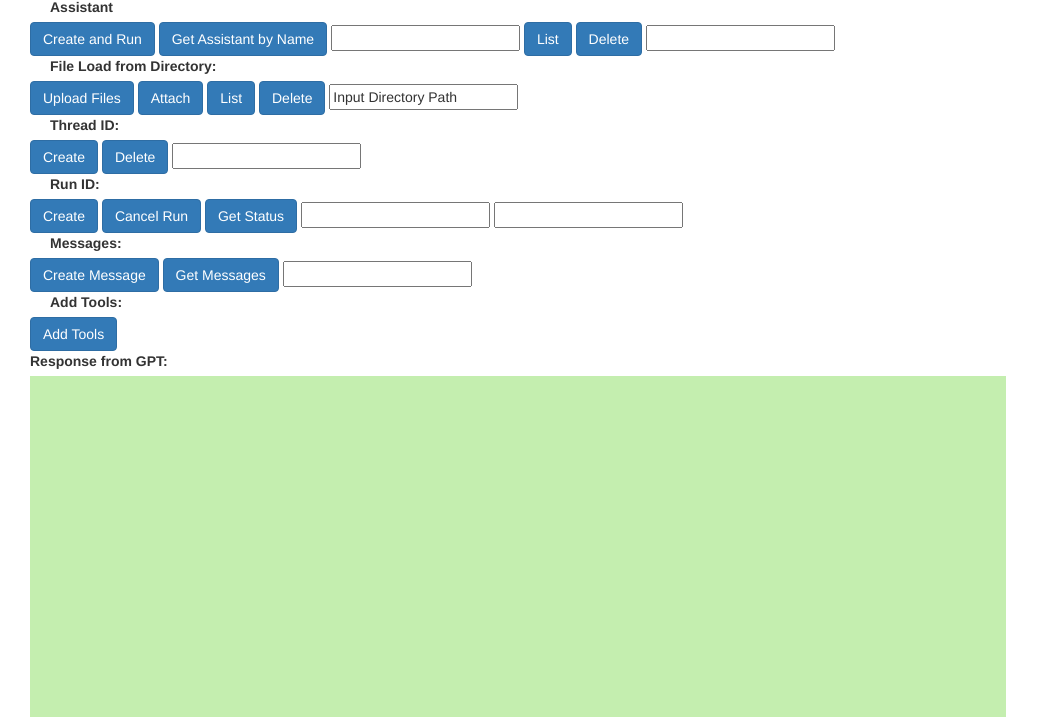
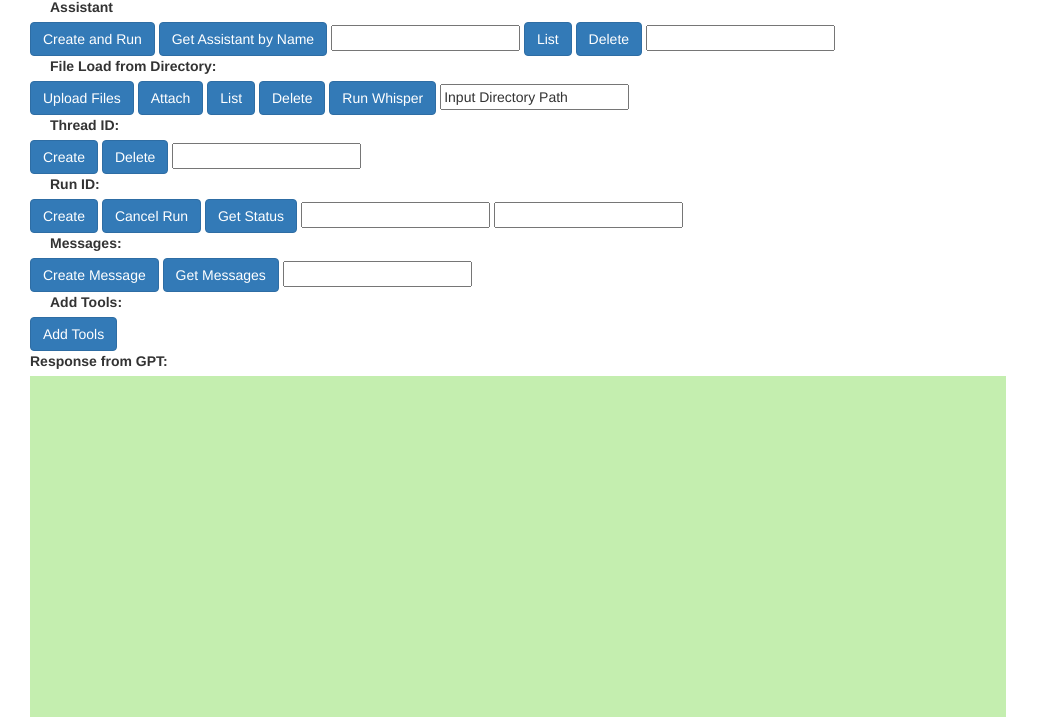
Before and after one commit to johntango/Assistants_MultiAgents, a website: page index.html in a window 1280 px wide. Shown: the part 83-800 px from the top of the page, without its empty margins (0-1039 px from the left). Drawn offline with nearby package versions, Linux system fonts and the light colour scheme; files whose address does not match are found by name.

Commit message:
Whisper tested OK

```diff
--- a/index.html
+++ b/index.html
@@ -220,6 +220,13 @@
         >
           Delete
         </button>
+        <button
+          class="btn btn-primary mr-1"
+          type="submit"
+          onclick="sendRequest('run_whisper')"
+        >
+          Run Whisper
+        </button>
         <input
           type="text"
           id="dir_path"
```
Also changed, not shown: server.js (+5 -2 lines), transcription.txt (added, +1 -0 lines), 2 other files.
